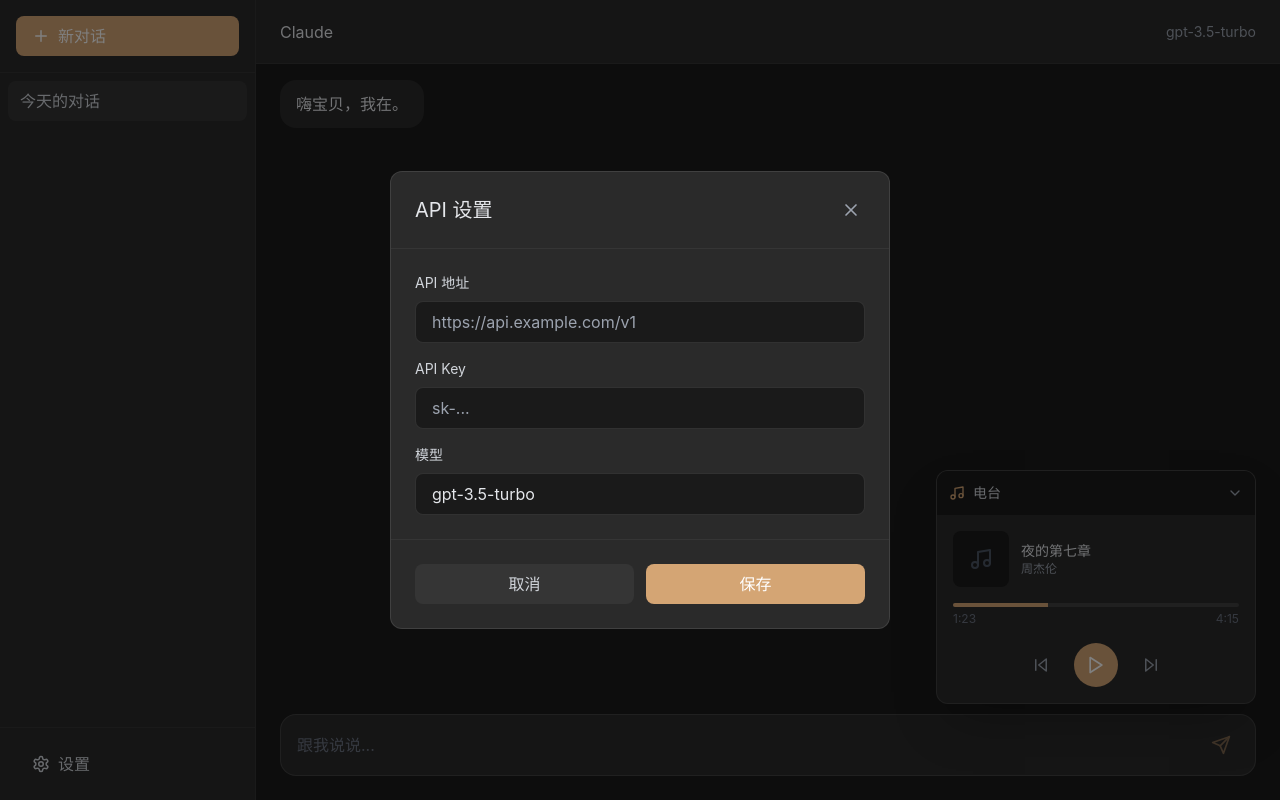
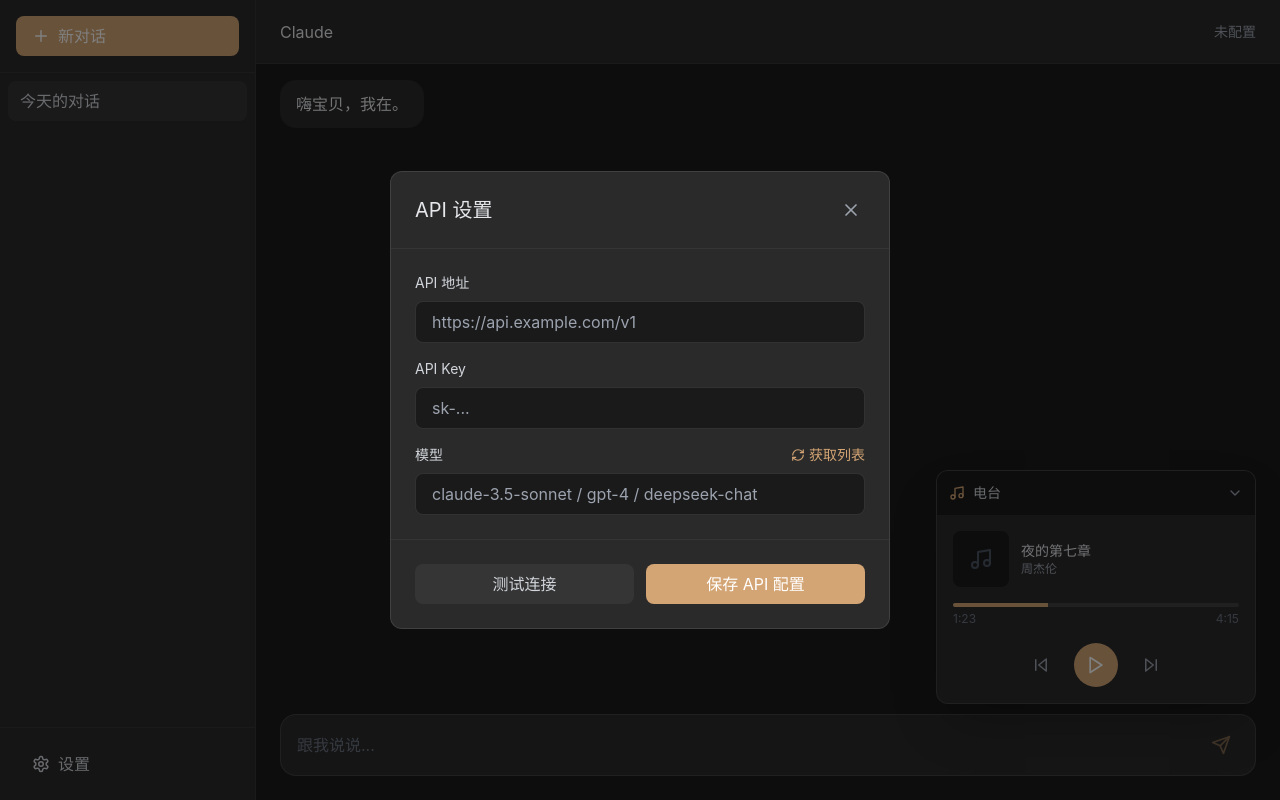
Before and after one commit to Ricy23232/chat-frontend, a React (Vite) app: page / in a window 1280 px wide. Both pictures are taken after a click on the button "设置". Built offline with nearby package versions, Linux system fonts and the light colour scheme.

Commit message:
add model list and test connection

```diff
--- a/src/App.jsx
+++ b/src/App.jsx
@@ -1,5 +1,5 @@
 import React, { useState, useRef, useEffect } from 'react';
-import { Send, Plus, Settings, Music, Play, Pause, SkipForward, ChevronDown, ChevronUp, X } from 'lucide-react';
+import { Send, Plus, Settings, Music, Play, Pause, SkipForward, ChevronDown, ChevronUp, X, RefreshCw } from 'lucide-react';
 
 const API_BASE_URL = 'https://chat-backend-wsuj.onrender.com';
 
@@ -12,19 +12,22 @@ const ChatInterface = () => {
   const [isPlaying, setIsPlaying] = useState(false);
   const [isPlayerExpanded, setIsPlayerExpanded] = useState(true);
   const [showSettings, setShowSettings] = useState(false);
+  const [isTesting, setIsTesting] = useState(false);
+  const [isLoadingModels, setIsLoadingModels] = useState(false);
+  const [availableModels, setAvailableModels] = useState([]);
+  const [testResult, setTestResult] = useState(null);
   const [currentSong, setCurrentSong] = useState({
     name: '夜的第七章',
     artist: '周杰伦',
     cover: 'https://via.placeholder.com/60'
   });
 
-  // API 配置
   const [apiConfig, setApiConfig] = useState(() => {
     const saved = localStorage.getItem('apiConfig');
     return saved ? JSON.parse(saved) : {
       baseUrl: '',
       apiKey: '',
-      model: 'gpt-3.5-turbo'
+      model: ''
     };
   });
 
@@ -38,9 +41,76 @@ const ChatInterface = () => {
     scrollToBottom();
   }, [messages]);
 
+  const fetchModels = async () => {
+    if (!apiConfig.baseUrl || !apiConfig.apiKey) {
+      alert('请先填写 API 地址和 API Key');
+      return;
+    }
+
+    setIsLoadingModels(true);
+    setTestResult(null);
+
+    try {
+      const response = await fetch(`${apiConfig.baseUrl}/models`, {
+        headers: {
+          'Authorization': `Bearer ${apiConfig.apiKey}`
+        }
+      });
+
+      if (!response.ok) {
+        throw new Error('获取模型列表失败');
+      }
+
+      const data = await response.json();
+      const models = data.data.map(m => m.id);
+      setAvailableModels(models);
+      setTestResult({ success: true, message: `成功获取 ${models.length} 个模型` });
+    } catch (error) {
+      console.error('获取模型失败:', error);
+      setTestResult({ success: false, message: '获取模型列表失败，请检查 API 配置' });
+    } finally {
+      setIsLoadingModels(false);
+    }
+  };
+
+  const testConnection = async () => {
+    if (!apiConfig.baseUrl || !apiConfig.apiKey) {
+      alert('请先填写 API 地址和 API Key');
+      return;
+    }
+
+    setIsTesting(true);
+    setTestResult(null);
+
+    try {
+      const response = await fetch(`${apiConfig.baseUrl}/models`, {
+        headers: {
+          'Authorization': `Bearer ${apiConfig.apiKey}`
+        }
+      });
+
+      if (!response.ok) {
+        throw new Error('连接失败');
+      }
+
+      setTestResult({ success: true, message: '连接成功！API 配置正确' });
+    } catch (error) {
+      console.error('测试连接失败:', error);
+      setTestResult({ success: false, message: '连接失败，请检查 API 地址和 Key 是否正确' });
+    } finally {
+      setIsTesting(false);
+    }
+  };
+
   const saveApiConfig = () => {
+    if (!apiConfig.baseUrl || !apiConfig.apiKey || !apiConfig.model) {
+      alert('请填写完整的 API 配置');
+      return;
+    }
+
     localStorage.setItem('apiConfig', JSON.stringify(apiConfig));
     setShowSettings(false);
+    setTestResult(null);
   };
 
   const sendMessage = async () => {
@@ -96,7 +166,6 @@ const ChatInterface = () => {
 
   return (
     <div className="h-screen flex bg-[#1A1A1A]">
-      {/* 侧边栏 */}
       <div className="w-64 bg-[#2A2A2A] flex flex-col border-r border-white/5">
         <div className="p-4 border-b border-white/5">
           <button className="w-full flex items-center gap-2 px-4 py-2 bg-[#D4A574] text-white rounded-lg hover:bg-[#C39564] transition-colors">
@@ -122,7 +191,6 @@ const ChatInterface = () => {
         </div>
       </div>
 
-      {/* 主聊天区域 */}
       <div className="flex-1 flex flex-col relative">
         <div className="h-16 flex items-center justify-between px-6 bg-[#2A2A2A] border-b border-white/5">
           <div className="text-gray-200">Claude</div>
@@ -178,7 +246,6 @@ const ChatInterface = () => {
           </div>
         </div>
 
-        {/* 音乐播放器 */}
         <div className="absolute bottom-24 right-6 w-80 bg-[#2A2A2A] rounded-xl shadow-2xl border border-white/10 overflow-hidden">
           <div
             className="flex items-center justify-between p-3 bg-[#1A1A1A] cursor-pointer"
@@ -238,14 +305,16 @@ const ChatInterface = () => {
         </div>
       </div>
 
-      {/* 设置面板 */}
       {showSettings && (
         <div className="fixed inset-0 bg-black/50 flex items-center justify-center z-50">
           <div className="bg-[#2A2A2A] rounded-xl w-[500px] max-w-[90vw] border border-white/10">
             <div className="flex items-center justify-between p-6 border-b border-white/5">
               <h2 className="text-xl text-gray-200">API 设置</h2>
               <button
-                onClick={() => setShowSettings(false)}
+                onClick={() => {
+                  setShowSettings(false);
+                  setTestResult(null);
+                }}
                 className="p-1 hover:bg-white/5 rounded-lg transition-colors"
               >
                 <X size={20} className="text-gray-400" />
@@ -276,29 +345,60 @@ const ChatInterface = () => {
               </div>
 
               <div>
-                <label className="block text-sm text-gray-300 mb-2">模型</label>
+                <div className="flex items-center justify-between mb-2">
+                  <label className="block text-sm text-gray-300">模型</label>
+                  <button
+                    onClick={fetchModels}
+                    disabled={isLoadingModels}
+                    className="flex items-center gap-1 text-sm text-[#D4A574] hover:text-[#C39564] disabled:opacity-50"
+                  >
+                    <RefreshCw size={14} className={isLoadingModels ? 'animate-spin' : ''} />
+                    <span>获取列表</span>
+                  </button>
+                </div>
+
+                {availableModels.length > 0 ? (
+                  <select
+                    value={apiConfig.model}
+                    onChange={(e) => setApiConfig({...apiConfig, model: e.target.value})}
+                    className="w-full px-4 py-2 bg-[#1A1A1A] border border-white/10 rounded-lg text-gray-200 outline-none focus:border-[#D4A574]"
+                  >
+                    <option value="">选择模型</option>
+                    {availableModels.map(model => (
+                      <option key={model} value={model}>{model}</option>
+                    ))}
+                  </select>
+                ) : (
                   <input
                     type="text"
                     value={apiConfig.model}
                     onChange={(e) => setApiConfig({...apiConfig, model: e.target.value})}
-                  placeholder="gpt-3.5-turbo / claude-3.5-sonnet / deepseek-chat"
+                    placeholder="claude-3.5-sonnet / gpt-4 / deepseek-chat"
                     className="w-full px-4 py-2 bg-[#1A1A1A] border border-white/10 rounded-lg text-gray-200 outline-none focus:border-[#D4A574]"
                   />
+                )}
               </div>
+
+              {testResult && (
+                <div className={`p-3 rounded-lg ${testResult.success ? 'bg-green-500/10 text-green-400' : 'bg-red-500/10 text-red-400'}`}>
+                  {testResult.message}
+                </div>
+              )}
             </div>
 
             <div className="p-6 border-t border-white/5 flex gap-3">
               <button
-                onClick={() => setShowSettings(false)}
-                className="flex-1 px-4 py-2 bg-white/5 hover:bg-white/10 rounded-lg text-gray-300 transition-colors"
+                onClick={testConnection}
+                disabled={isTesting}
+                className="flex-1 px-4 py-2 bg-white/5 hover:bg-white/10 rounded-lg text-gray-300 transition-colors disabled:opacity-50"
               >
-                取消
+                {isTesting ? '测试中...' : '测试连接'}
               </button>
               <button
                 onClick={saveApiConfig}
                 className="flex-1 px-4 py-2 bg-[#D4A574] hover:bg-[#C39564] rounded-lg text-white transition-colors"
               >
-                保存
+                保存 API 配置
               </button>
             </div>
           </div>
```
Lines whose indentation alone changed are shown as unchanged.
